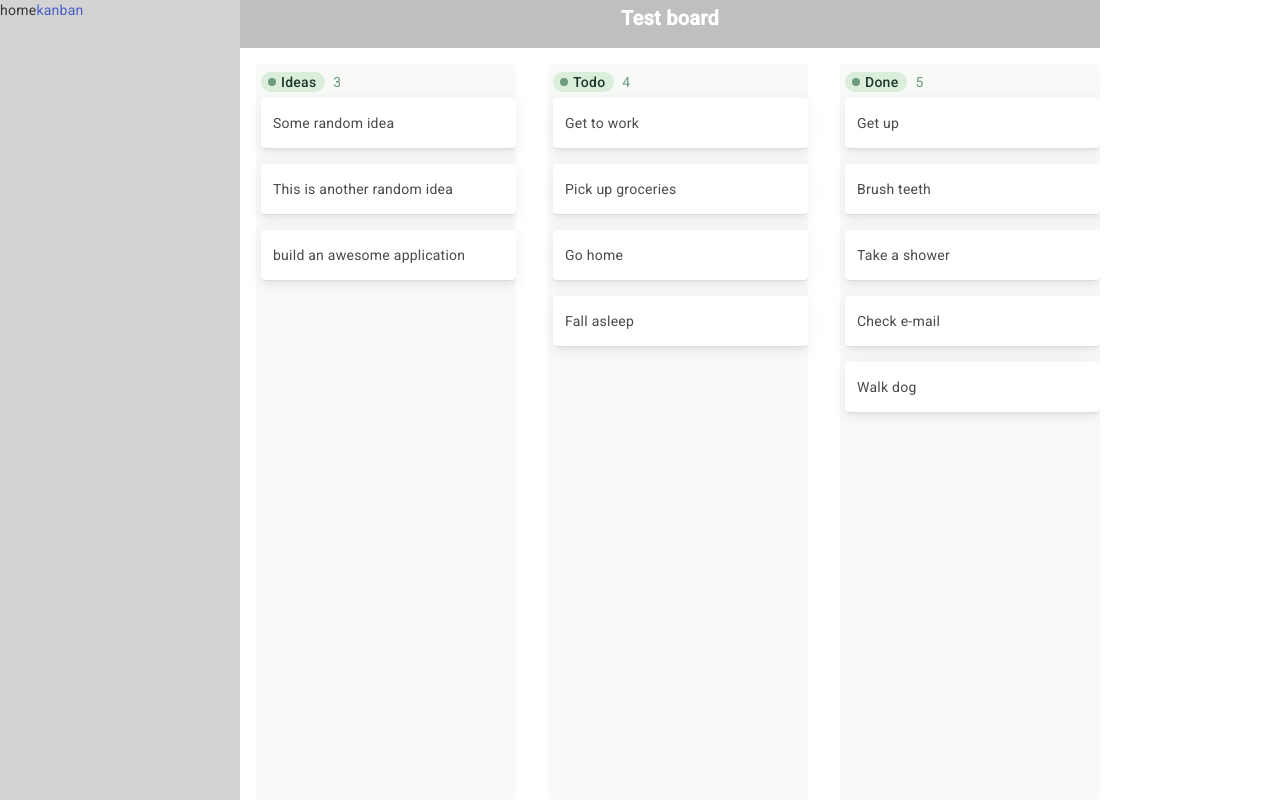
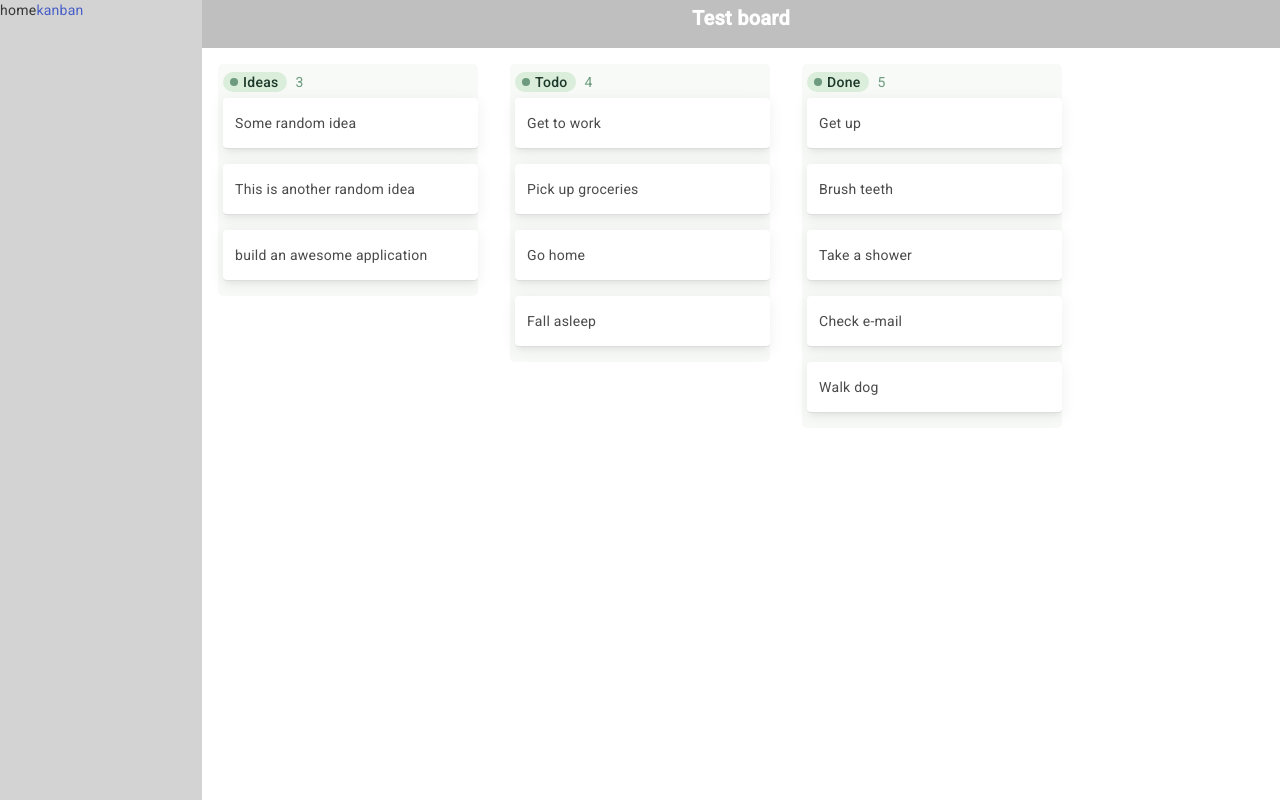
Before and after one commit to mdorizon/dashboard-project, an Angular app: page /kanban in a window 1280 px wide. Built offline with nearby package versions, Linux system fonts and the light colour scheme.

Commit message:
kanban page width fixed

```diff
--- a/src/_main-styles.scss
+++ b/src/_main-styles.scss
@@ -18,3 +18,7 @@ html, body {
   height: 100%;
   width: 100%;
 }
+
+app-kanban-page {
+  width: 100%;
+}
--- a/src/app/kanban/kanban.component.css
+++ b/src/app/kanban/kanban.component.css
@@ -22,7 +22,6 @@
 .board .board-wrapper {
   display: flex;
   width: 100%;
-  height: 100%;
   overflow-x: auto;
 }
 .board .board-wrapper .board-columns {
@@ -33,6 +32,8 @@
 .board .board-wrapper .board-columns .board-column {
   display: flex;
   flex-direction: column;
+  height: -moz-fit-content;
+  height: fit-content;
   margin-left: 16px;
   margin-top: 16px;
   min-width: 260px;
--- a/src/app/kanban/kanban.component.scss
+++ b/src/app/kanban/kanban.component.scss
@@ -25,7 +25,6 @@
   .board-wrapper {
     display: flex;
     width: 100%;
-    height: 100%;
     overflow-x: auto;
 
     .board-columns {
@@ -36,6 +35,8 @@
       .board-column {
         display: flex;
         flex-direction: column;
+
+        height: fit-content;
 
         margin-left: 16px;
         margin-top: 16px;
--- a/src/app/pages/kanban-page/kanban-page.component.html
+++ b/src/app/pages/kanban-page/kanban-page.component.html
@@ -1 +1,3 @@
-<app-kanban></app-kanban>
+<div class="container">
+  <app-kanban></app-kanban>
+</div>
```
Also changed, not shown: src/styles.css, 2 other files (tests, documents, lock files or other folders).
